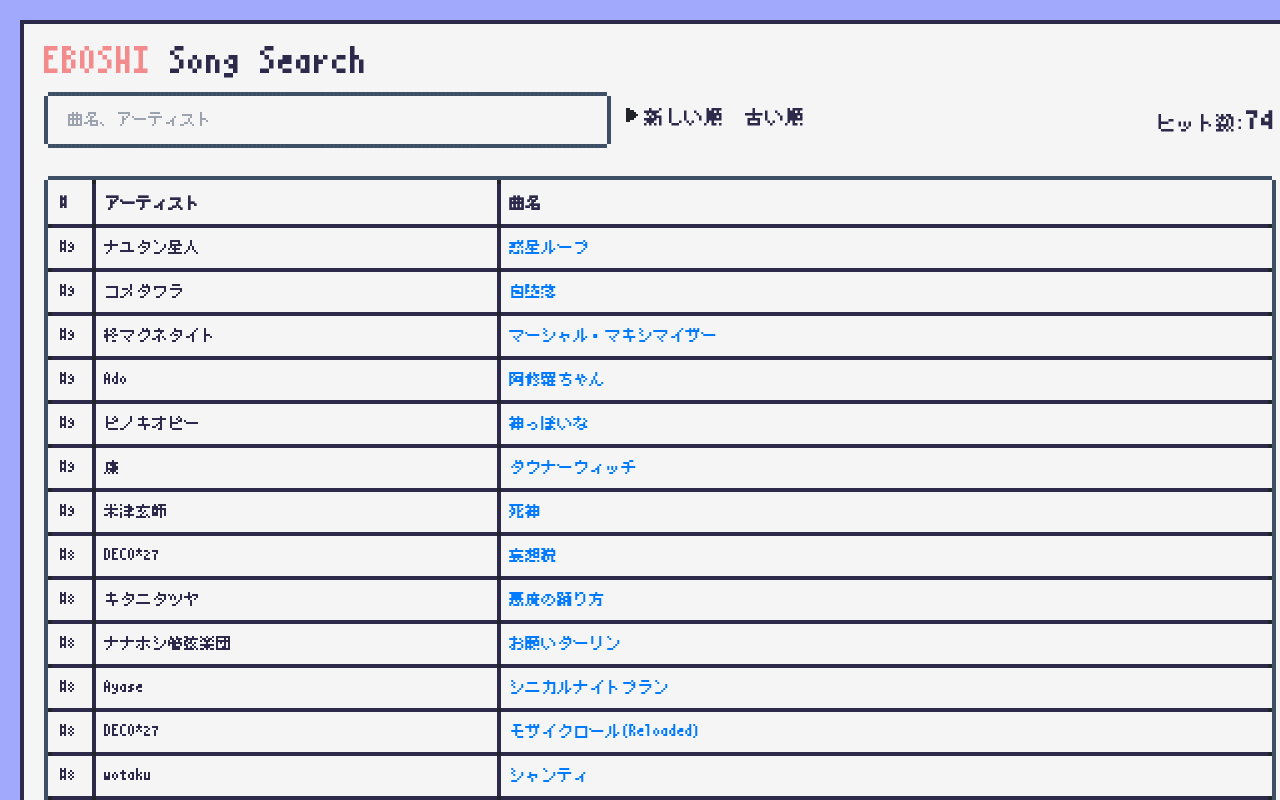
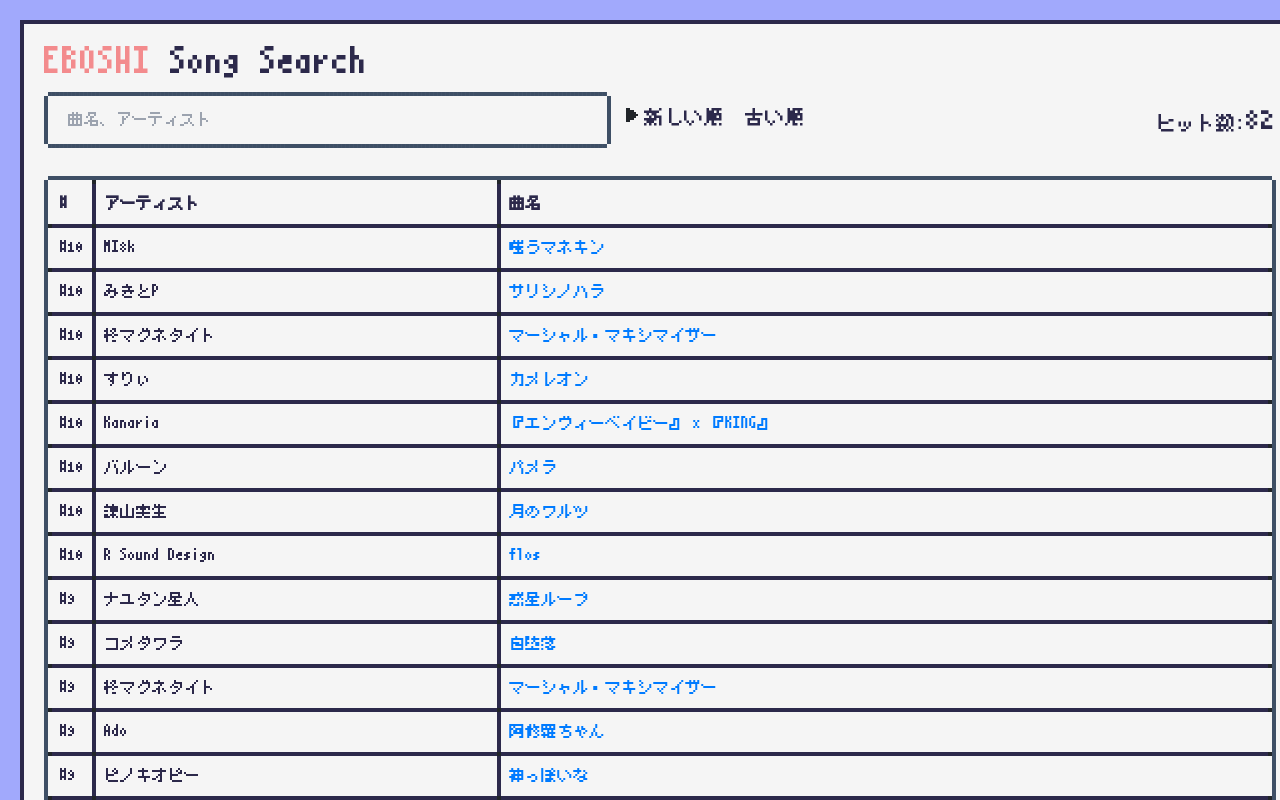
Before and after one commit to dairappa/eboshi-song-search, a Next.js app: page / in a window 1280 px wide. Shown: the top 800 px of the page. Built offline with nearby package versions, Linux system fonts and the light colour scheme.

Commit message:
#10のデータ追加

```diff
--- a/data/songs.ts
+++ b/data/songs.ts
@@ -435,4 +435,50 @@ export const songs: Utawaku[] = [
       },
     ],
   },
+  {
+    number: 10,
+    id: 'AVtJi9aT0cg',
+    songs: [
+      {
+        songName: '嗤うマネキン',
+        timeStart: '9:02',
+        artist: 'MI8k',
+      },
+      {
+        songName: 'サリシノハラ',
+        timeStart: '23:14',
+        artist: 'みきとP',
+      },
+      {
+        songName: 'マーシャル・マキシマイザー',
+        timeStart: '29:51',
+        artist: '柊マグネタイト',
+      },
+      {
+        songName: 'カメレオン',
+        timeStart: '33:50',
+        artist: 'すりぃ',
+      },
+      {
+        songName: '『エンヴィーベイビー』 x 『KING』',
+        timeStart: '46:02',
+        artist: 'Kanaria',
+      },
+      {
+        songName: 'パメラ',
+        timeStart: '59:06',
+        artist: 'バルーン',
+      },
+      {
+        songName: '月のワルツ',
+        timeStart: '1:05:16',
+        artist: '諫山実生',
+      },
+      {
+        songName: 'flos',
+        timeStart: '1:15:44',
+        artist: 'R Sound Design',
+      },
+    ],
+  },
 ]
--- a/lib/time.ts
+++ b/lib/time.ts
@@ -161,6 +161,7 @@ export const timeToNumber = (time: Time) => {
   } else if (RegexMinuteSecond.test(time)) {
     const [, minute, second] = RegexMinuteSecond.exec(time)
     return parseInt(minute) * 60 + parseInt(second)
+  } else {
+    throw Error
   }
-  throw Error
 }
--- a/pages/index.tsx
+++ b/pages/index.tsx
@@ -57,6 +57,7 @@ export const Home = (): JSX.Element => {
 
   return (
     <div className="misaki bg-sub font-main">
+      <div dangerouslySetInnerHTML={{ __html: searchText }} />
       <Head>
         <title>EBOSHI song search</title>
         <link rel="icon" href="/favicon.ico" />
```
